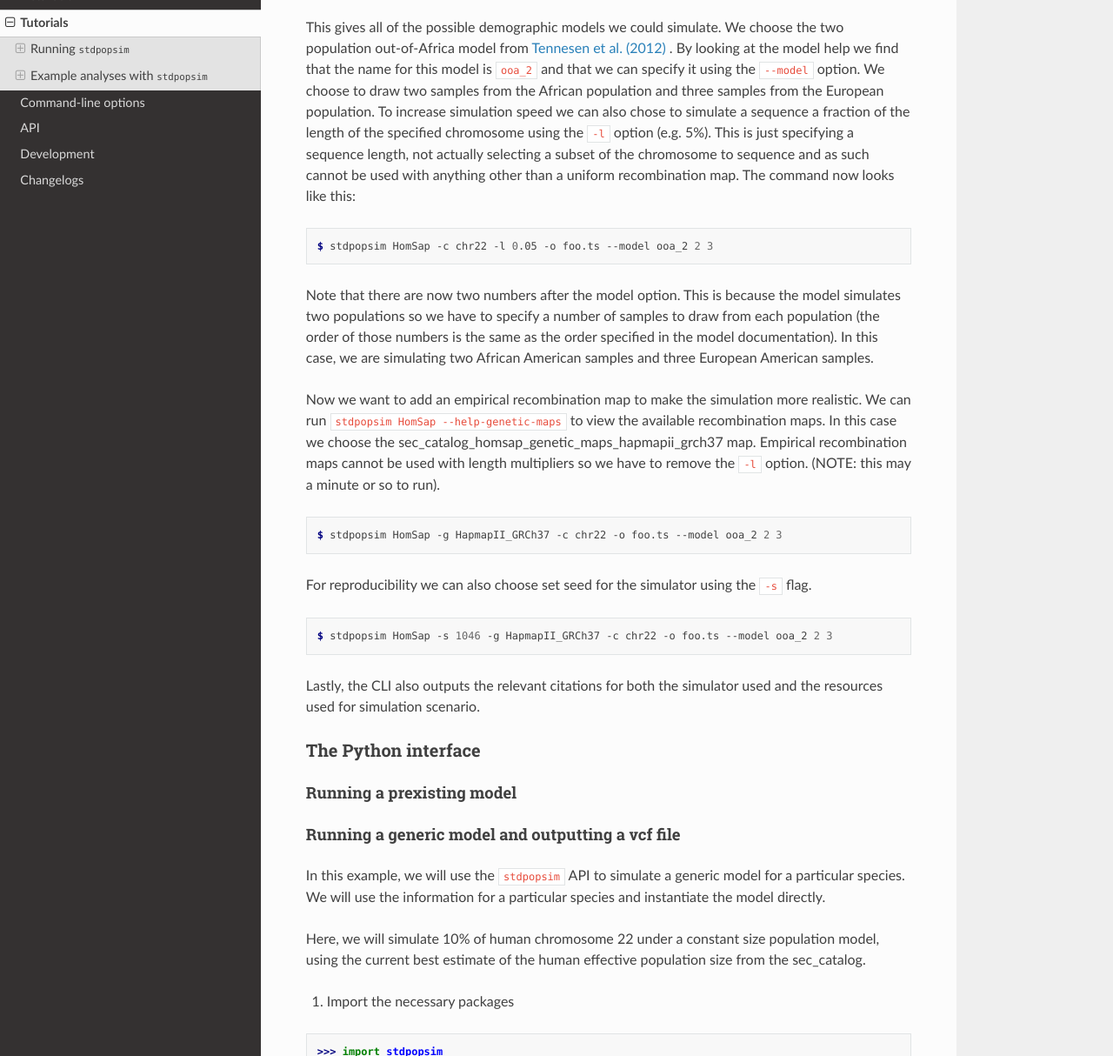
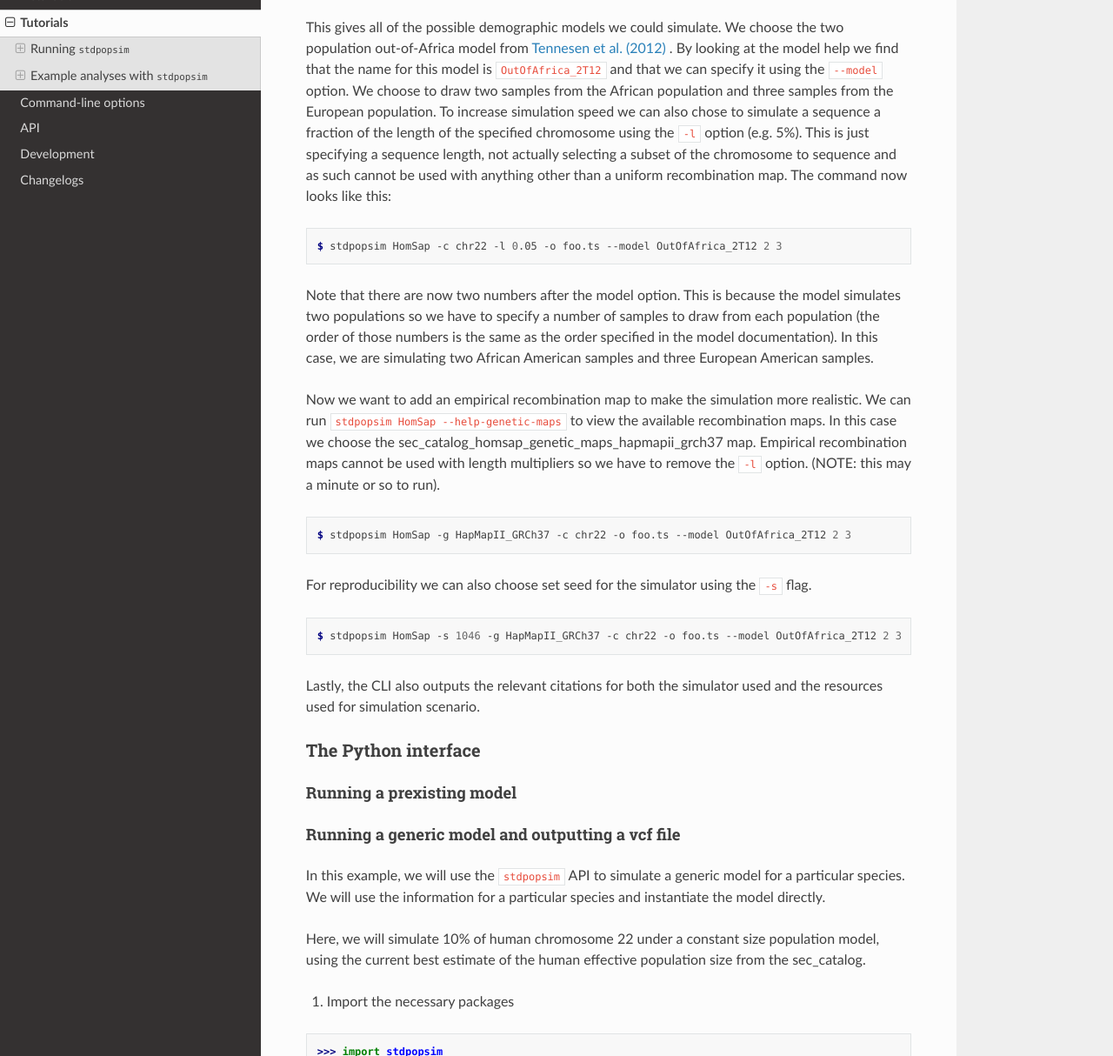
Before and after one commit to popsim-consortium/stdpopsim, a Sphinx documentation site: the page built from docs/tutorial.rst, in a window 1280 px wide and 1400 px high, scrolled down 1382 px, cut to the strip 186-1400 px from the top of the window. Shown: the whole strip at 87% size. Built offline with Sphinx 7.4.7 and the Read the Docs theme 2.0.0, drawn with Linux system fonts in a browser that asks for light colours; formulas are drawn with MathJax 3; pages that are not in the unit, such as notebooks, are missing from menus; some of the changed text lies outside the part shown.

Commit message:
Fixup IDs in the documentation.
Closes #336

```diff
--- a/docs/catalog.rst
+++ b/docs/catalog.rst
@@ -29,7 +29,7 @@ and saves the output to a file called ``test.trees``:
 
 .. code-block:: console
 
-    $ stdpopsim HomSap -c chr22 -o test.trees -g HapmapII_GRCh37  --model ooa_3 2 2 2
+    $ stdpopsim HomSap -c chr22 -o test.trees -g HapMapII_GRCh37 --model OutOfAfrica_3G09 2 2 2
 
 (To learn more about using ``stdpopsim`` via the command-line, read our :ref:`sec_tutorial`
 about it.)
--- a/docs/tutorial.rst
+++ b/docs/tutorial.rst
@@ -70,7 +70,7 @@ This gives all of the possible demographic models we could simulate. We choose
 the two population out-of-Africa :ref:`model <sec_catalog_homsap_models_outofafrica_2t12>`
 from `Tennesen et al. (2012) <https://doi.org/10.1126/science.1219240>`_ .
 By looking at the model help we
-find that the name for this model is ``ooa_2`` and that we can specify it using
+find that the name for this model is ``OutOfAfrica_2T12`` and that we can specify it using
 the ``--model`` option. We choose to draw two samples from the African
 population and three samples from the European population. To increase
 simulation speed we can also chose to simulate a sequence a fraction of the
@@ -81,7 +81,7 @@ uniform recombination map. The command now looks like this:
 
 .. code-block:: console
 
-    $ stdpopsim HomSap -c chr22 -l 0.05 -o foo.ts --model ooa_2 2 3
+    $ stdpopsim HomSap -c chr22 -l 0.05 -o foo.ts --model OutOfAfrica_2T12 2 3
 
 Note that there are now two numbers after the model option. This is because the
 model simulates two populations so we have to specify a number of samples to
@@ -98,14 +98,14 @@ the ``-l`` option. (NOTE: this may a minute or so to run).
 
 .. code-block:: console
 
-    $ stdpopsim HomSap -g HapmapII_GRCh37 -c chr22 -o foo.ts --model ooa_2 2 3
+    $ stdpopsim HomSap -g HapMapII_GRCh37 -c chr22 -o foo.ts --model OutOfAfrica_2T12 2 3
 
 For reproducibility we can also choose set seed for the simulator using the
 ``-s`` flag.
 
 .. code-block:: console
 
-    $ stdpopsim HomSap -s 1046 -g HapmapII_GRCh37 -c chr22 -o foo.ts --model ooa_2 2 3
+    $ stdpopsim HomSap -s 1046 -g HapMapII_GRCh37 -c chr22 -o foo.ts --model OutOfAfrica_2T12 2 3
 
 Lastly, the CLI also outputs the relevant citations for both the simulator used
 and the resources used for simulation scenario.
@@ -272,7 +272,7 @@ are available:
 
 .. command-output:: stdpopsim HomSap --help-genetic-maps
 
-Let's go with ``HapmapII_GRCh37``.
+Let's go with ``HapMapII_GRCh37``.
 The next command simulates 4 samples of chromosome 1 from each of the four
 populations, and saves the output to a file called ``afr-america-chr1.trees``.
 For the purposes of this tutorial, we'll also specify a random seed using the
```
Also changed, not shown: other parts of docs/tutorial.rst (+4 -4 lines).
